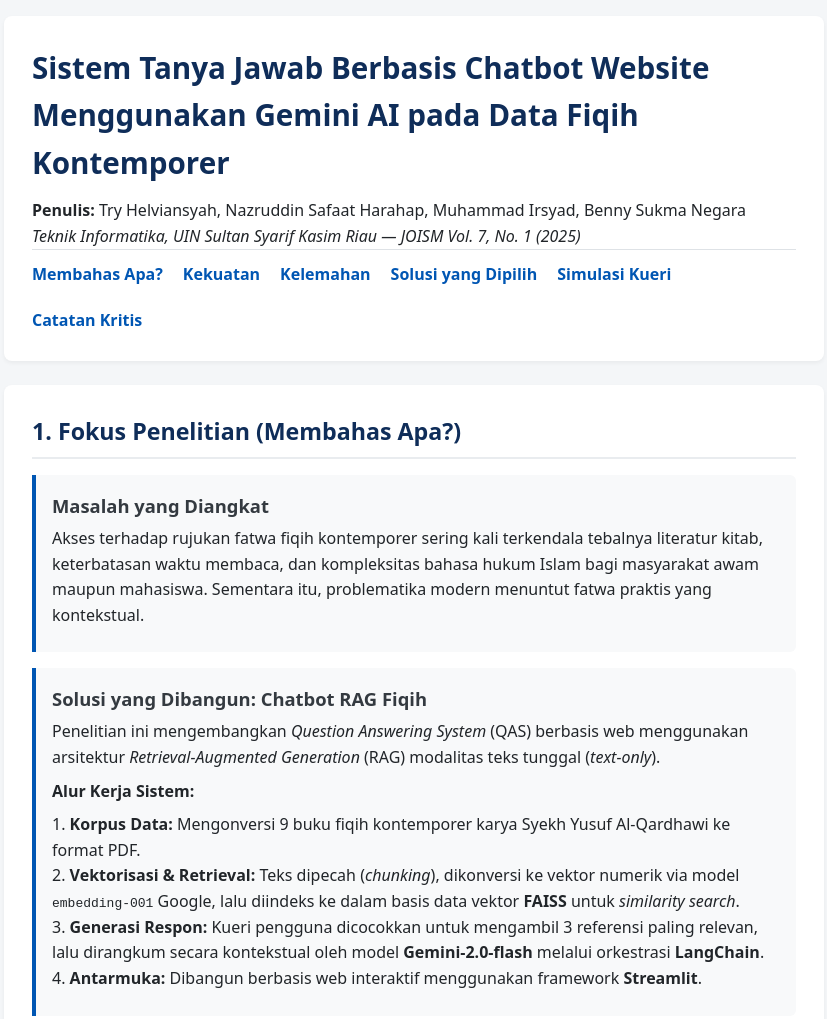
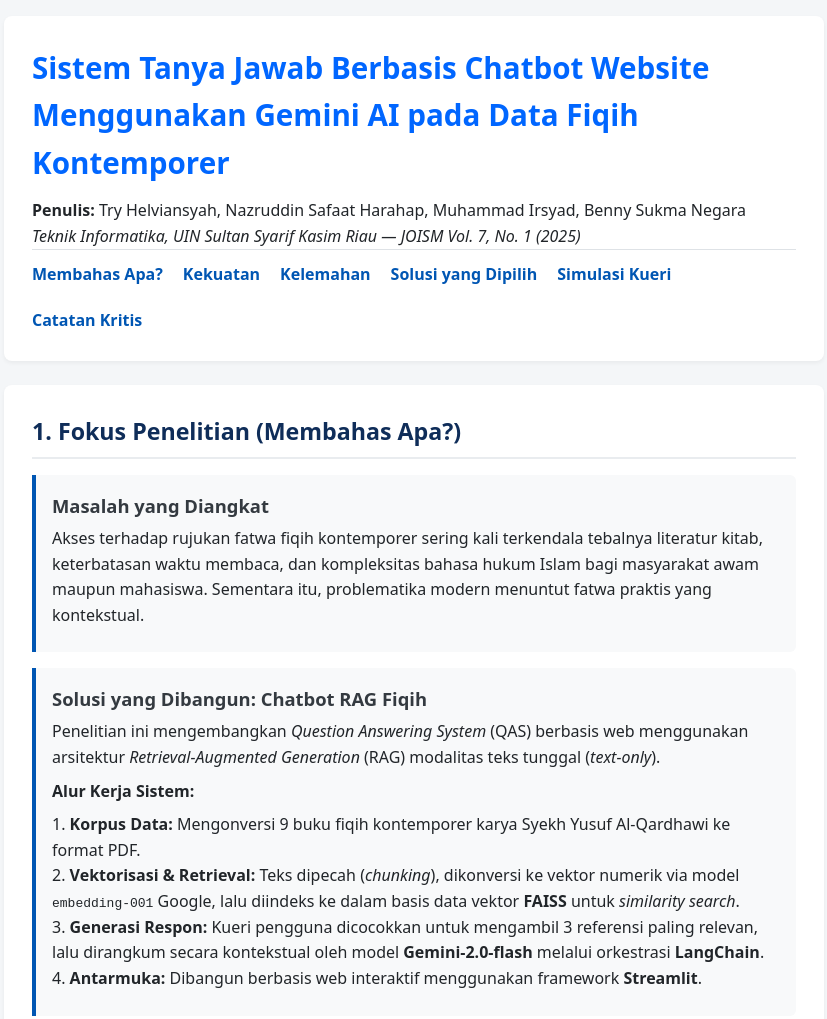
Before and after one commit to Dioscuri222/PAW-Week2-Kelompok4-KelasE, a plain HTML site: page index.html in a window 1280 px wide. Shown: the top 1019 px of the page, without its empty margins (226-1053 px from the left). Drawn offline with Linux system fonts and the light colour scheme.

Commit message:
merubah warna judul

```diff
--- a/style.css
+++ b/style.css
@@ -48,7 +48,7 @@ footer {
    ========================================================================== */
 header h1 {
   font-size: 1.85rem;
-  color: #0f2d59;
+  color: hsl(216, 100%, 50%);
   margin-bottom: 0.75rem;
 }
 
```
